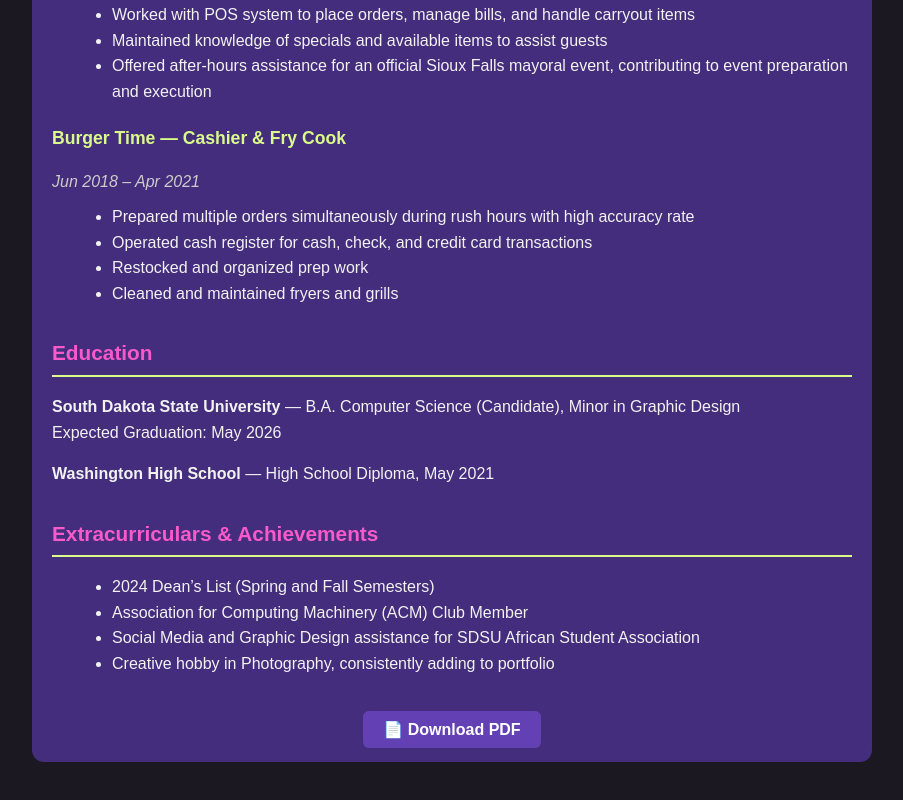
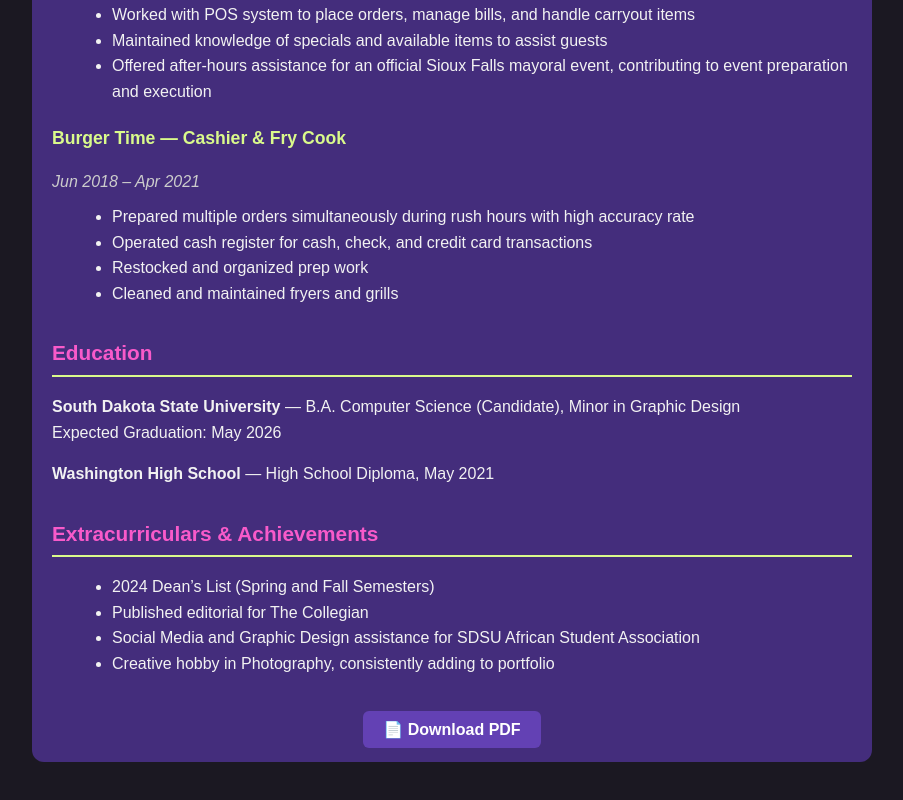
Before and after one commit to nadiadp/resumesite, a React (Create React App) app: page /resume in a window 1280 px wide. Shown: the part 1619-2419 px from the top of the page, without its empty margins (188-1091 px from the left). Built offline with nearby package versions, Linux system fonts and the light colour scheme.

Commit message:
updated resume bullet point

```diff
--- a/src/components/Resume.jsx
+++ b/src/components/Resume.jsx
@@ -158,7 +158,7 @@
         <h2>Extracurriculars & Achievements</h2>
         <ul>
           <li>2024 Dean’s List (Spring and Fall Semesters)</li>
-          <li>Association for Computing Machinery (ACM) Club Member</li>
+          <li>Published editorial for The Collegian</li>
           <li>
             Social Media and Graphic Design assistance for SDSU African Student
             Association
```
